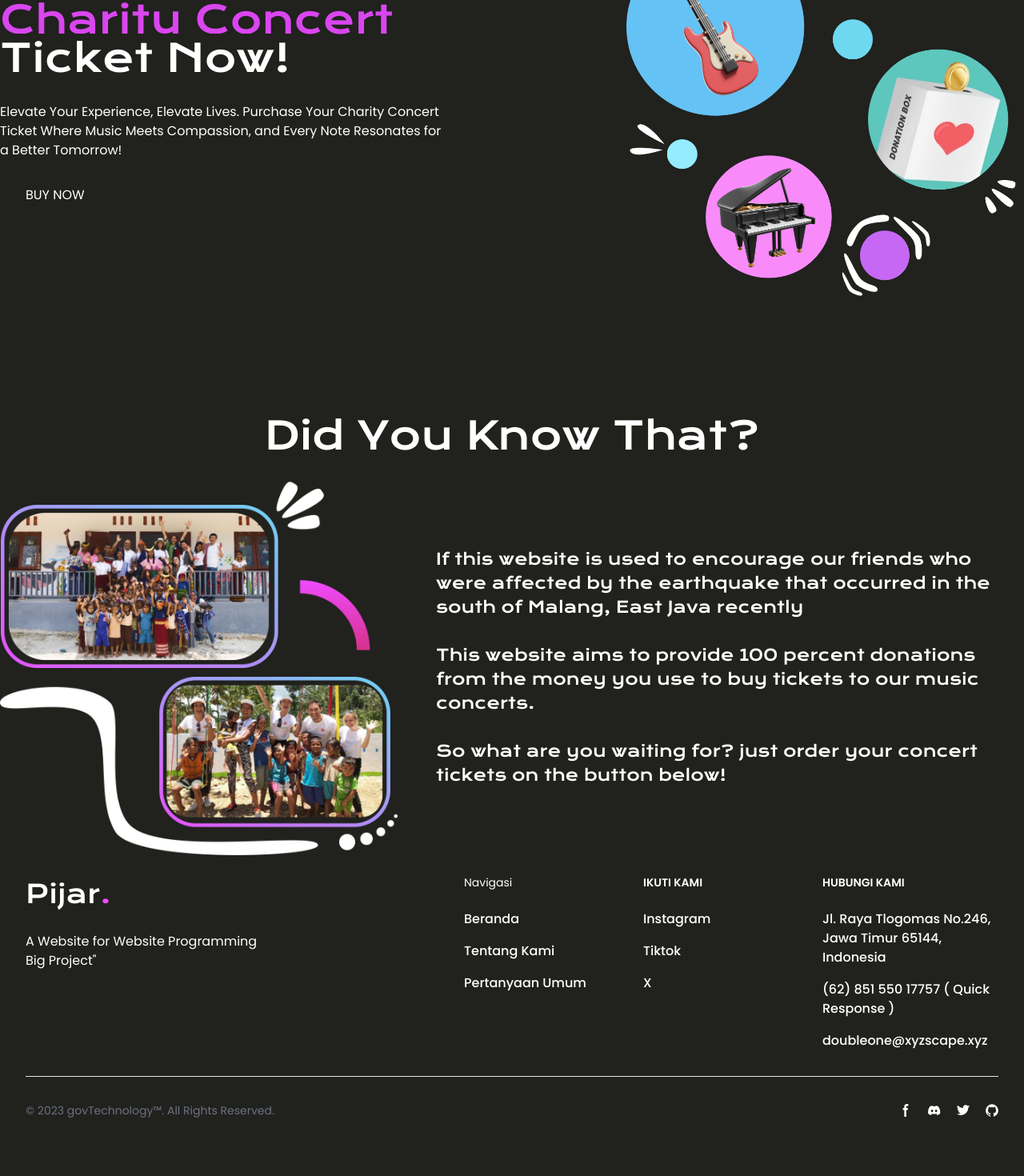
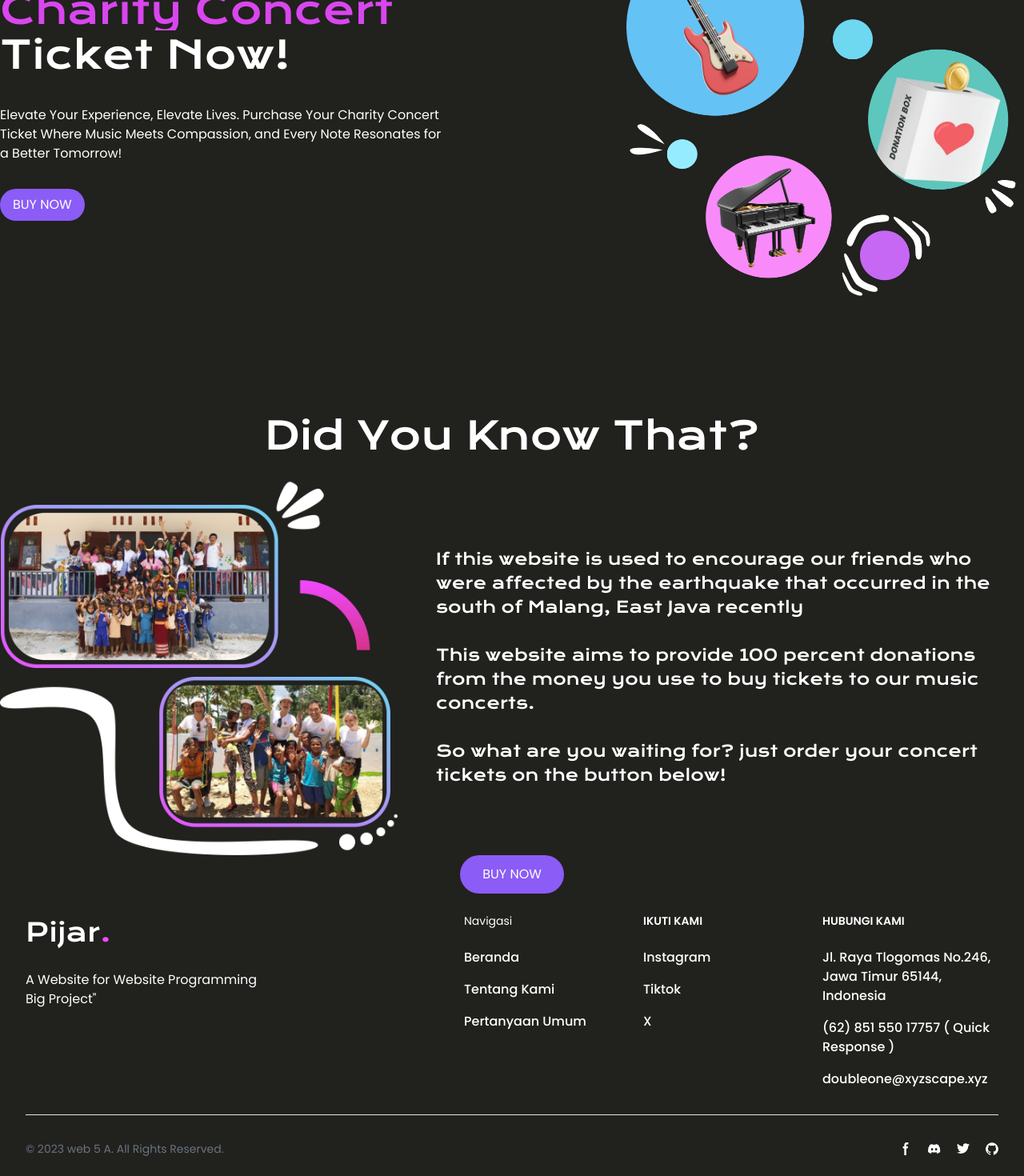
Before and after one commit to xyzuan/pijar_fe, a Next.js app: page / in a window 1280 px wide. Shown: the part 328-1798 px from the top of the page at 80% size. Before the commit the page ends 1750 px from the top, so only its background shows below. Built offline with nearby package versions, Linux system fonts and the light colour scheme.

Commit message:
fix footer

```diff
--- a/src/components/Footer.jsx
+++ b/src/components/Footer.jsx
@@ -83,7 +83,7 @@ export default function Footer() {
         <hr className="my-6 border-gray-200 sm:mx-auto lg:my-8" />
         <div className="sm:flex sm:items-center sm:justify-between">
           <span className="text-sm text-gray-500 sm:text-center">
-            © 2023 <a className="hover:underline">govTechnology™</a>. All Rights
+            © 2023 <a className="hover:underline">web 5 A</a>. All Rights
             Reserved.
           </span>
           <div className="flex mt-4 space-x-5 sm:justify-center sm:mt-0">
--- a/src/pages/index.js
+++ b/src/pages/index.js
@@ -6,7 +6,7 @@ export default function Home() {
     <main className={`flex container max-w-screen-xl flex-col`}>
       <section className="flex flex-row h-screen justify-between items-center">
         <div className="max-w-[560px]">
-          <h1 className={`${kronaOne.className} mb-8`}>
+          <h1 className={`${kronaOne.className} mb-8 leading-10`}>
             <span className="text-white text-5xl font-normal">
               Get Your Self A{" "}
             </span>
@@ -23,7 +23,7 @@ export default function Home() {
             Concert Ticket Where Music Meets Compassion, and Every Note
             Resonates for a Better Tomorrow!
           </p>
-          <button className="p-8">BUY NOW</button>
+          <button className="p-2 px-4 bg-violet-500 my-8 rounded-full">BUY NOW</button>
         </div>
         <div>
           <Image
@@ -61,6 +61,7 @@ export default function Home() {
             button below!
           </p>
         </div>
+        <button className="p-3 px-7 bg-violet-500 rounded-full">BUY NOW</button>
       </section>
     </main>
   );
--- a/tailwind.config.js
+++ b/tailwind.config.js
@@ -6,6 +6,9 @@ module.exports = {
     "./src/app/**/*.{js,ts,jsx,tsx,mdx}",
   ],
   theme: {
+    fontFamily:{
+      'krono'  : ['kronaOne'],
+    },
     extend: {
       container: {
         center: true,
```
Also changed, not shown: 1 other file (tests, documents, lock files or other folders).
